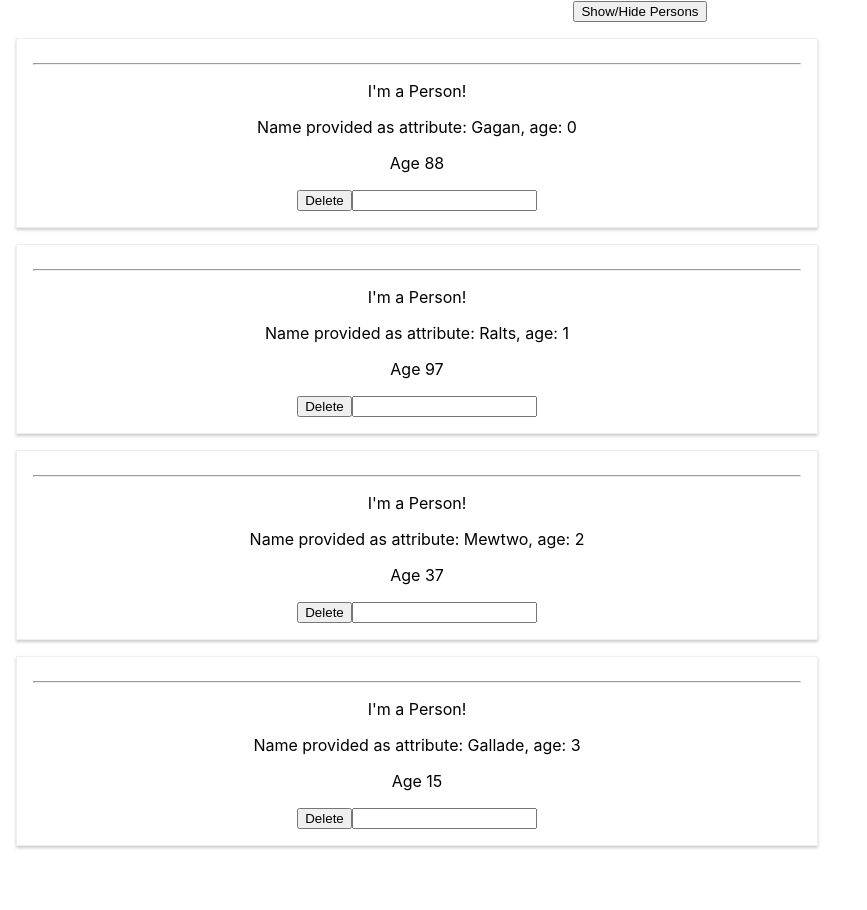
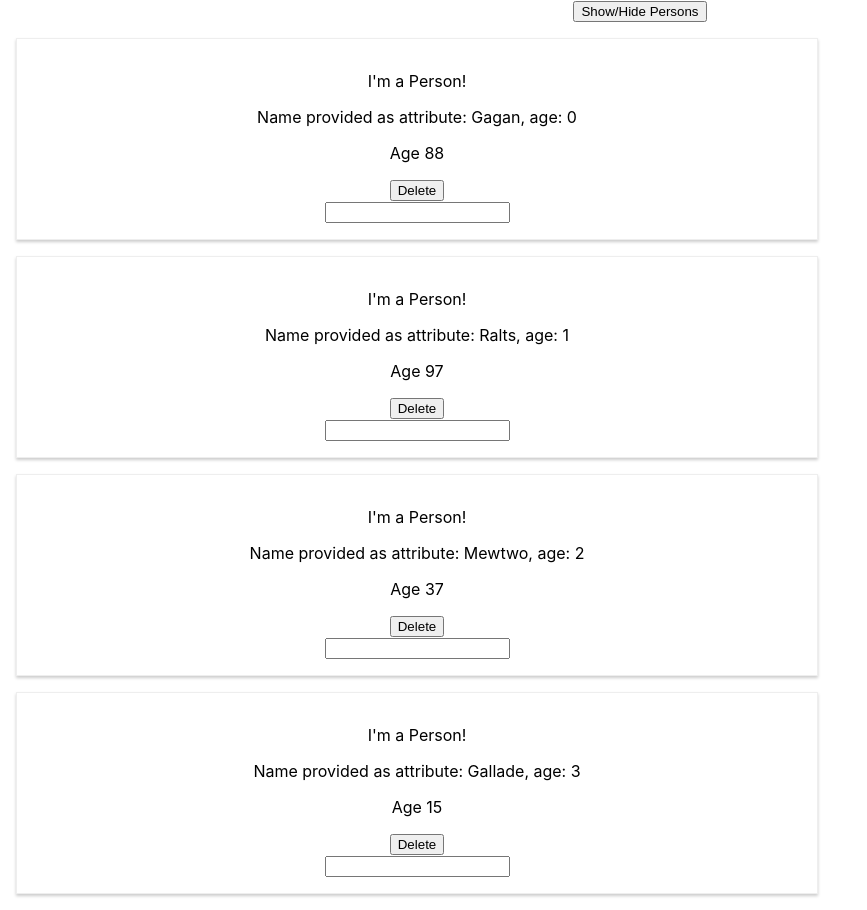
Before and after one commit to Gagandeep39/reactjs-styling-demo, a React (Create React App) app: page / in a window 1280 px wide. Both pictures are taken after a click on the button "Show/Hide Persons". Shown: the whole page, without its empty margins (0-867 px from the left). Before the commit the page ends 862 px from the top, so only its background shows below. Built offline with nearby package versions, Linux system fonts and the light colour scheme.

Commit message:
Code Improvement and reformatting

```diff
--- a/src/App.js
+++ b/src/App.js
@@ -49,11 +49,9 @@ function App() {
     setPersonState({ persons: persons });
   };
 
-  return (
-    <div className='App'>
-      <button onClick={showHideButtonHandler}>Show/Hide Persons</button>
-
-      {showHideState.buttonState == true ? (
+  let personView = null;
+  if(showHideState.buttonState) {
+    personView =  (
       <div>
         {personState.persons.map((person, index) => {
           return (
@@ -67,7 +65,13 @@ function App() {
           );
         })}
       </div>
-      ) : null}
+    )
+  } else personView = null;
+
+  return (
+    <div className='App'>
+      <button onClick={showHideButtonHandler}>Show/Hide Persons</button>
+      {personView}
     </div>
   );
 }
--- a/src/Person/Person.js
+++ b/src/Person/Person.js
@@ -1,22 +1,20 @@
-import React from "react";
+import React from 'react';
 import './Person.css';
 // ES6 style
 // Props is the tecnical ketword for the attribute of an element
 // Here we can hoever give anyname
 const person = (props) => {
-    return (
-        <div class="Person">
-            <hr/>
-            <p> I'm a Person!</p>
-            <p> Name provided as attribute: {props.name}, age: {props.age}</p>
-            <p>Age { Math.floor(Math.random() * 100) }</p>
-            <p> {props.children} </p>
-            <button onClick={props.deleteButton} >Delete</button>
-
-            {/* Will be executed whever someinput is etered in Sadnes textbox */}
-            <input type="text" onChange={props.change}></input>
-        </div>
-    )
+  return (
+    <div className='Person'>
+      <p> I'm a Person!</p>
+      <p>Name provided as attribute: {props.name}, age: {props.age} </p>
+      <p>Age {Math.floor(Math.random() * 100)}</p>
+      <p> {props.children} </p>
+      <button onClick={props.deleteButton}>Delete</button>
+      <br />
+      <input type='text' onChange={props.change} />
+    </div>
+  );
 };
 
 export default person;
```
Lines whose indentation alone changed are shown as unchanged.
